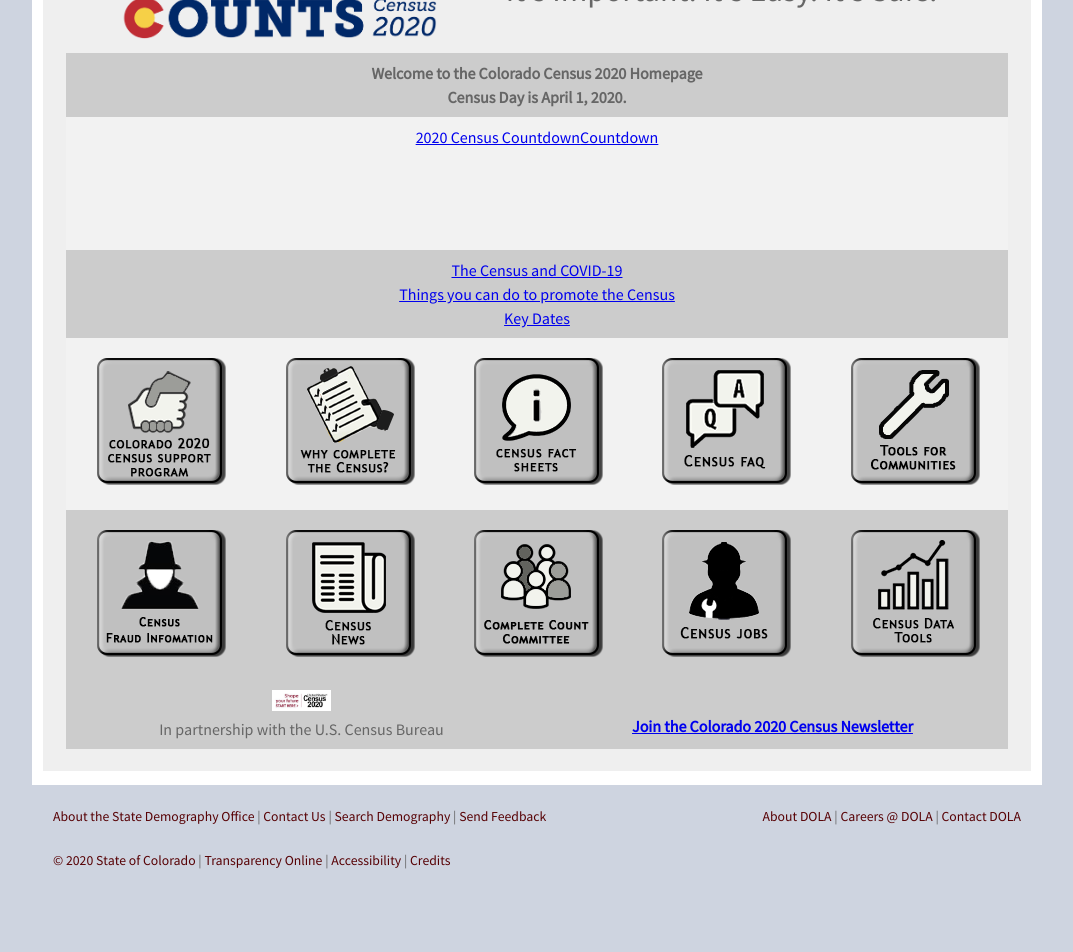
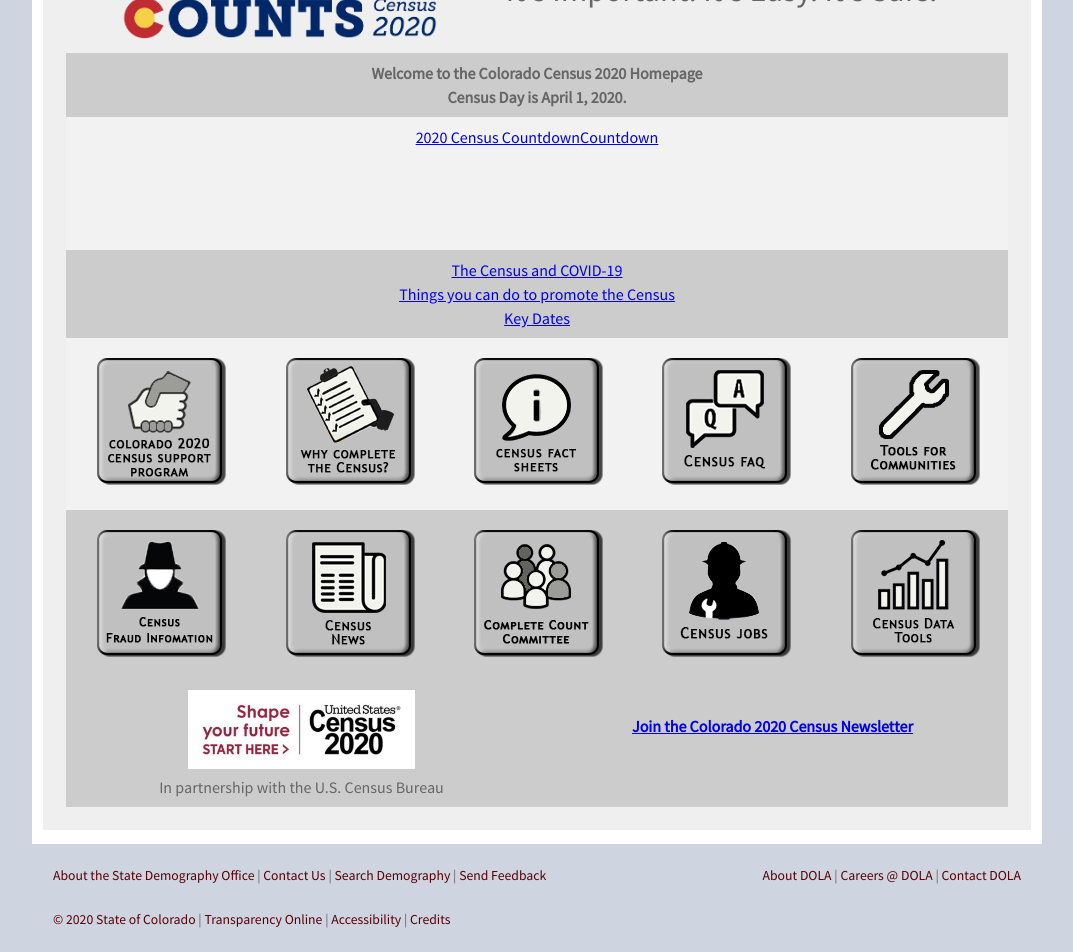
Before and after one commit to TBleess/Website_New, a Jekyll site: the page built from pages/5_CensusACS/census_2020_main.html, in a window 1280 px wide. Shown: the part 1061-2013 px from the top of the page, without its empty margins (103-1176 px from the left). Built offline with Jekyll 4.4.1, drawn with Linux system fonts in a browser that asks for light colours; before the commit the page ends 1954 px from its top, so only the background shows below that.

Commit message:
Add files via upload

```diff
--- a/pages/5_CensusACS/census_2020_main.html
+++ b/pages/5_CensusACS/census_2020_main.html
@@ -290,7 +290,7 @@
  <tr>
  <td valign="center" align="center">
 <a href="https://www.2020census.gov/en" target="_blank">
-<img src="/images/CB_Logo.png" alt="Access the 2020 Census Home Page" width="13%" height="13%"></img>
+<img src="/images/CB_Logo.png" alt="Access the 2020 Census Home Page" width="50%" height="50%"></img>
 </a>
 <br>In partnership with the U.S. Census Bureau<br>
  </td>
```
